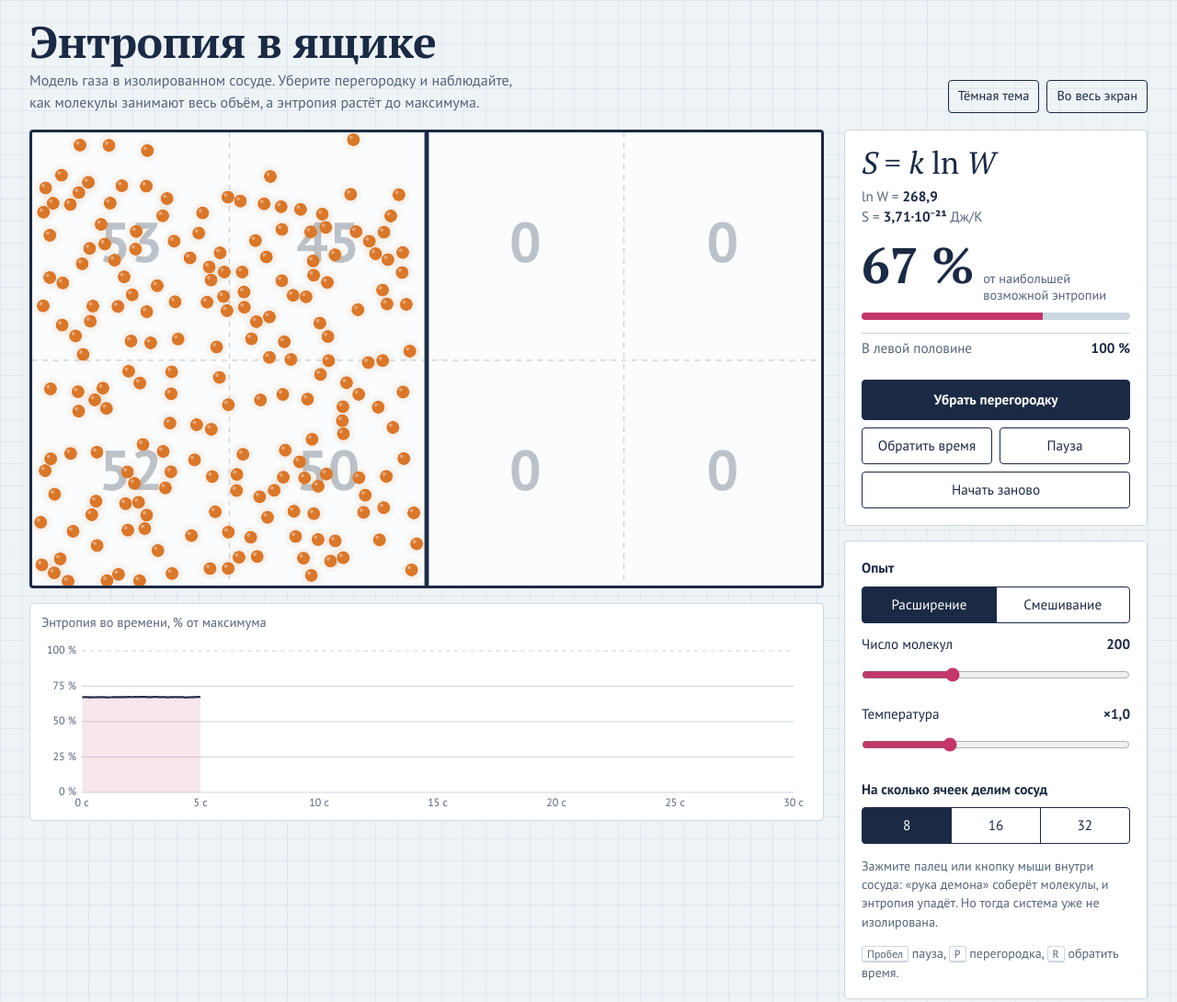
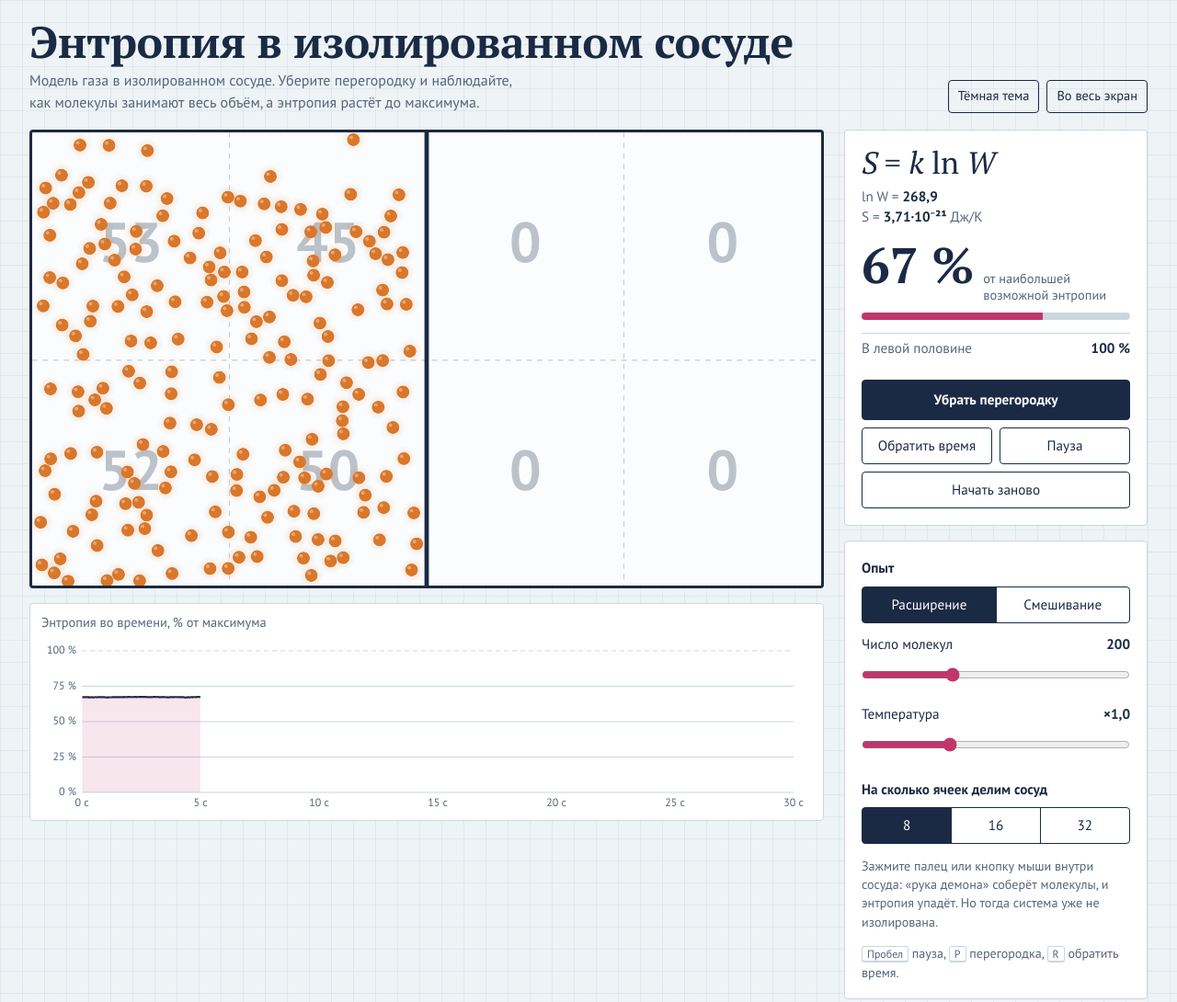
Before and after one commit to iam0k/entropy, a plain HTML site: page index.html in a window 1280 px wide. Shown: the top 1090 px of the page at 92% size. Drawn offline with Linux system fonts and the light colour scheme.

Commit message:
Update index.html

```diff
--- a/index.html
+++ b/index.html
@@ -122,7 +122,7 @@ footer{margin-top:18px;font-size:.85rem;color:var(--ink-soft);max-width:80ch}
 <div class="wrap">
   <header>
     <div>
-      <h1>Энтропия в ящике</h1>
+      <h1>Энтропия в изолированном сосуде</h1>
       <p>Модель газа в изолированном сосуде. Уберите перегородку и наблюдайте, как молекулы занимают весь объём, а энтропия растёт до максимума.</p>
     </div>
     <div class="tools">
```
